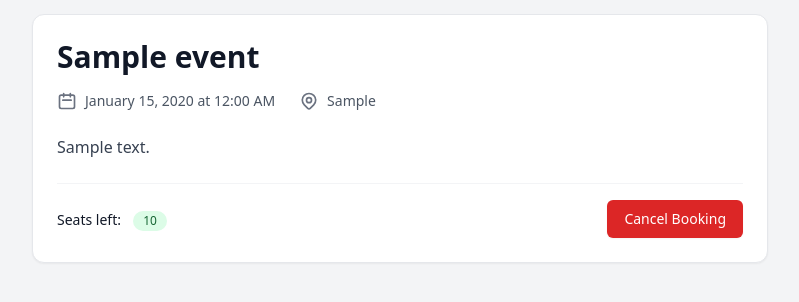
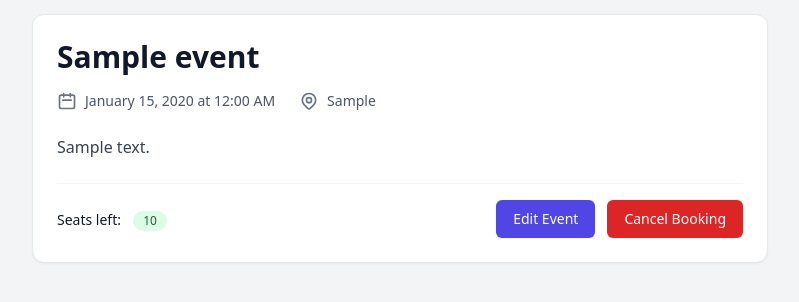
Before and after one commit to luckykhan01/eventbookingsystem, a Flask app: page /event/1 in a window 1280 px wide. Shown: the part 156-458 px from the top of the page, without its empty margins (240-1039 px from the left). Run offline with Flask 3, Linux system fonts and the light colour scheme; a user stored in the database is signed in; tables that the repository leaves empty hold one stand-in row (values such as "Sample post"); some libraries are stand-ins or nearby versions.

Commit message:
Added edit button

```diff
--- a/app/templates/event_detail.html
+++ b/app/templates/event_detail.html
@@ -47,7 +47,19 @@
                     </span>
                 </div>
 
-                <div>
+                <!-- Buttons Container -->
+                <div class="flex flex-col sm:flex-row space-y-2 sm:space-y-0 sm:space-x-3">
+                    <!-- Edit Button (admin only) -->
+                    {% if current_user.is_authenticated and current_user.role == 'admin' %}
+                    <form action="{{ url_for('edit_event', event_id=event.event_id) }}" method="get"> <!-- Using GET for navigation -->
+                        <button type="submit"
+                                class="inline-flex items-center px-4 py-2 border border-transparent text-sm font-medium rounded-md shadow-sm text-white bg-indigo-600 hover:bg-indigo-700 focus:outline-none focus:ring-2 focus:ring-offset-2 focus:ring-indigo-500 transition-colors duration-200">
+                            Edit Event
+                        </button>
+                    </form>
+                    {% endif %}
+
+                    <!-- Cancel Booking -->
                     {% if is_booked %}
                         <form action="{{ url_for('cancel_booking', event_id=event.event_id) }}" method="post">
                             <button type="submit"
@@ -56,6 +68,7 @@
                             </button>
                         </form>
                     {% else %}
+                        <!-- Book Event Button or Event Full -->
                         {% if event.seats_left > 0 %}
                             <form action="{{ url_for('book_event', event_id=event.event_id) }}" method="post">
                                 <button type="submit"
--- a/app/templates/events.html
+++ b/app/templates/events.html
@@ -8,8 +8,7 @@
         <div class="grid grid-cols-1 md:grid-cols-2 lg:grid-cols-3 gap-6">
             {% for event in events %}
             <a href="{{ url_for('event_detail', event_id=event.event_id) }}"
-                class="block bg-white rounded-xl shadow-sm hover:shadow-md transition-shadow duration-300 ease-in-out overflow-hidden border border-gray-200 relative"> <!-- Added 'relative' for positioning context -->
-
+                class="block bg-white rounded-xl shadow-sm hover:shadow-md transition-shadow duration-300 ease-in-out overflow-hidden border border-gray-200 relative">
                 {% if current_user.is_authenticated and current_user.role == 'admin' %}
                 <div class="absolute top-2 right-2 z-10">
                     <!-- delete button -->
@@ -26,7 +25,7 @@
                         </button>
                     </form>
                 </div>
-    {% endif %}
+        {% endif %}
 
     <div class="p-5">
         <h3 class="text-xl font-semibold text-indigo-600 hover:text-indigo-800 transition-colors duration-200 mb-2">
```
